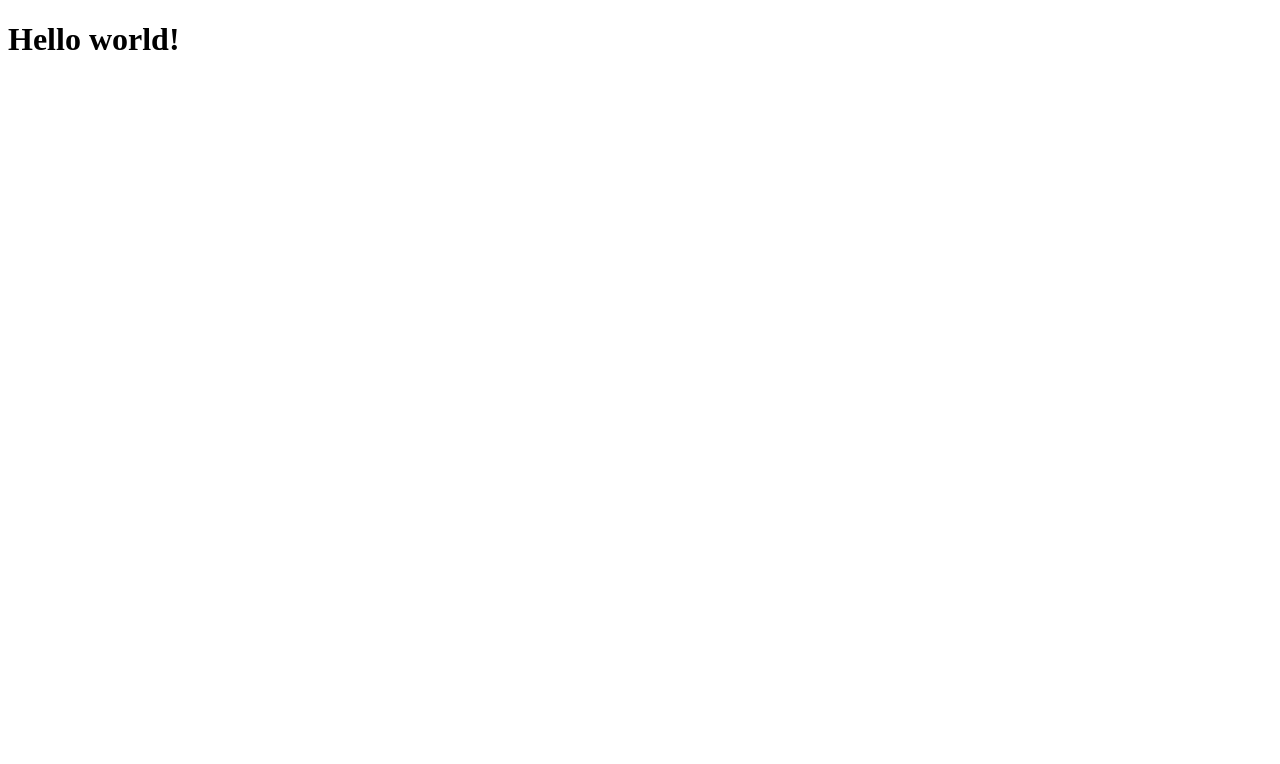
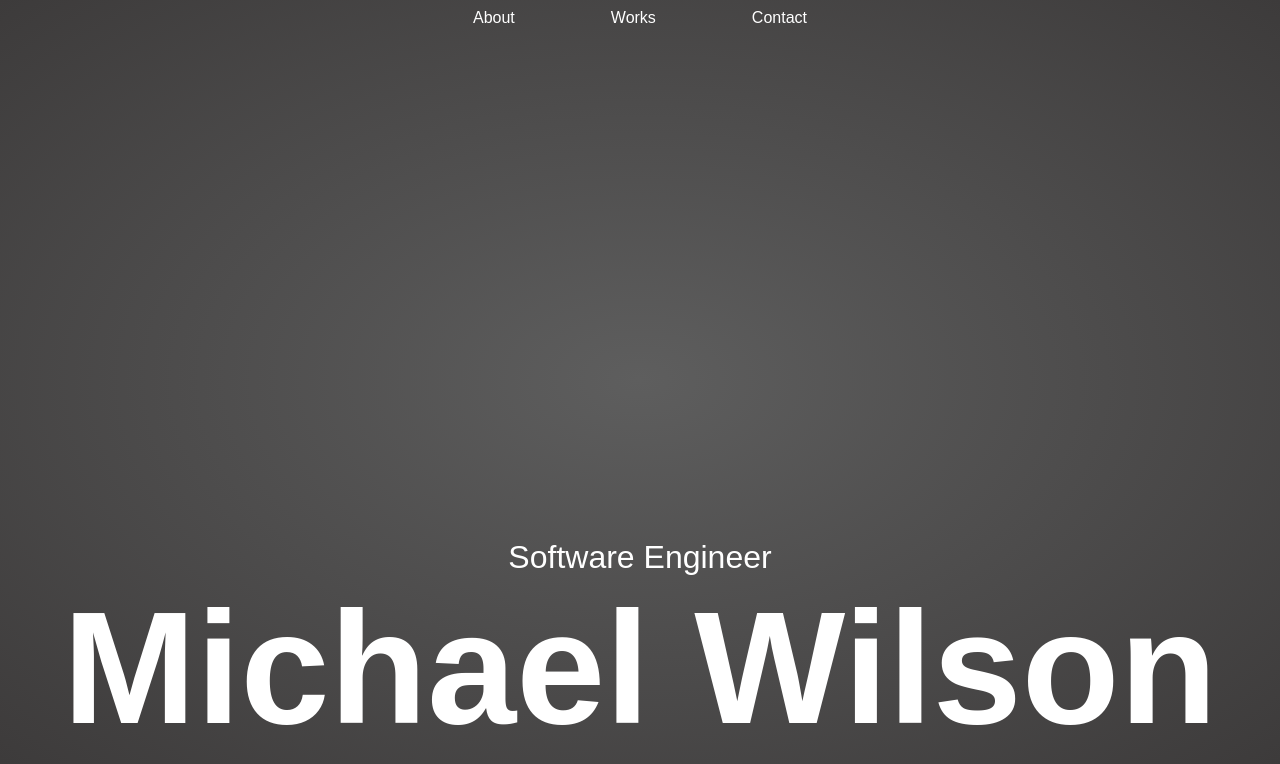
Before and after one commit to micwil27/Michael, a plain HTML site: page index.html in a window 1280 px wide. Drawn offline with Linux system fonts and the light colour scheme.

Commit message:
make base page and add asset

```diff
--- a/index.html
+++ b/index.html
@@ -4,8 +4,19 @@
     <meta charset="UTF-8">
     <meta name="viewport" content="width=device-width, initial-scale=1.0">
     <title>Document</title>
+    <link rel="stylesheet" href="styles/styles.css">
 </head>
 <body>
-    <h1>Hello world!</h1>
+    <div class="grid-container">
+        <header class="header">
+                <a><div>About</div></a>
+                <a><div>Works</div></a>
+                <a><div>Contact</div></a>
+        </header>
+        <div class="grid-body">
+            <p>Software Engineer</p>
+            <h1>Michael Wilson</h1>
+        </div>
+    </div>
 </body>
 </html>
--- /dev/null
+++ b/styles/styles.css
@@ -0,0 +1,45 @@
+body {
+    margin: 0;
+    background-image: radial-gradient(#5e5e5e, #3d3b3b)
+}
+
+.grid-container {
+    height: 95vh;
+    display: grid;
+    grid-template-columns: 1fr;
+    grid-template-rows: 1fr 20fr;
+    ;
+}
+
+.header {
+    display: flex;
+    justify-content: center;
+    align-items: center;
+    gap: 6rem;
+    font-size: 1rem;
+    font-family: sans-serif;
+    color: white;
+    flex-wrap: nowrap;
+}
+
+.grid-body {
+    display: flex;
+    flex-direction: column;
+    justify-content: end;
+    align-items: center;
+    min-width: 1200px;
+}
+
+.grid-body > h1 {
+    color: white;
+    font-size: 10rem;
+    margin: 0;
+    font-family: sans-serif;
+}
+
+.grid-body > p {
+    color: white;
+    font-size: 2rem;
+    margin: 0;
+    font-family: sans-serif;
+}
```
Also changed, not shown: 1 other file.
